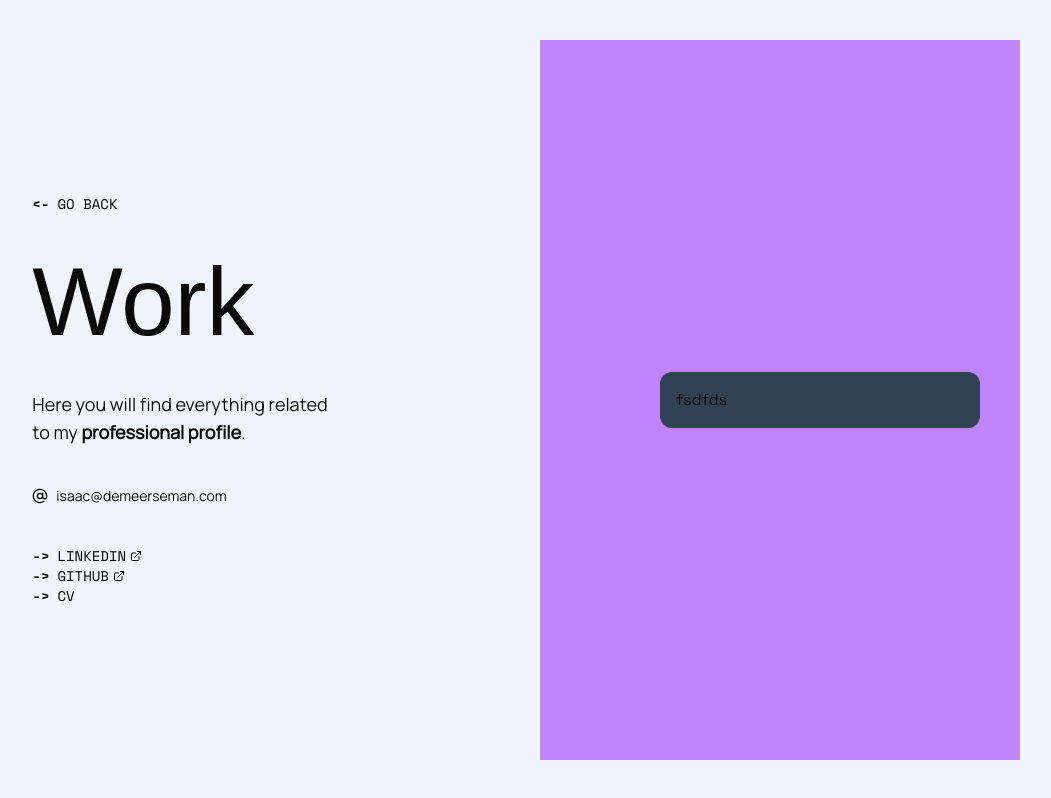
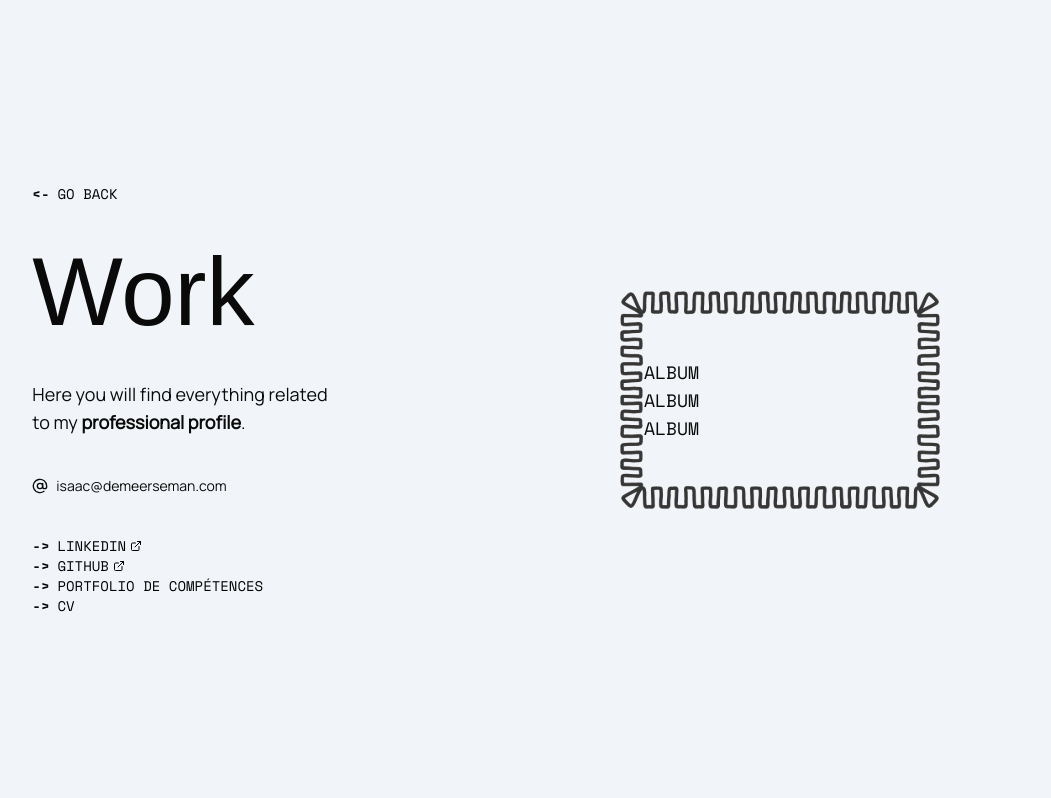
Before and after one commit to isaacdemeers/Isaac-Portfolio, a Next.js app: page /work in a window 1280 px wide. Shown: the whole page, without its empty margins (220-1271 px from the left). Built offline with nearby package versions, Linux system fonts and the light colour scheme; a web font is replaced by a local one.

Commit message:
Projects

```diff
--- /dev/null
+++ b/app/not-found.tsx
@@ -0,0 +1,48 @@
+"use client";
+
+import Link from "next/link";
+import { motion } from "framer-motion";
+
+export default function NotFound() {
+    return (
+        <motion.div
+            className="h-screen w-full flex items-center justify-center bg-slate-100"
+            initial={{ opacity: 0 }}
+            animate={{ opacity: 1 }}
+            transition={{ duration: 0.5 }}
+        >
+            <div className="text-center space-y-6">
+                <motion.h1
+                    className="text-6xl font-bold text-slate-900"
+                    initial={{ y: -20 }}
+                    animate={{ y: 0 }}
+                    transition={{ delay: 0.2 }}
+                >
+                    404
+                </motion.h1>
+
+                <motion.p
+                    className="text-xl text-slate-600"
+                    initial={{ y: -20 }}
+                    animate={{ y: 0 }}
+                    transition={{ delay: 0.3 }}
+                >
+                    Page not found
+                </motion.p>
+
+                <motion.div
+                    initial={{ y: -20 }}
+                    animate={{ y: 0 }}
+                    transition={{ delay: 0.4 }}
+                >
+                    <Link
+                        href="/"
+                        className="inline-block px-6 py-2 bg-slate-900 text-white rounded-lg hover:bg-slate-800 transition-colors"
+                    >
+                        Return Home
+                    </Link>
+                </motion.div>
+            </div>
+        </motion.div>
+    );
+}
--- /dev/null
+++ b/app/project/[id]/page.tsx
@@ -0,0 +1,35 @@
+import { notFound } from "next/navigation";
+import projects from "@/lib/work/portfolio/projects";
+import NavLink from "@/components/NavLink";
+import { fontCormorant } from "@/lib/font";
+
+// Générer les paramètres statiques pour chaque projet
+export async function generateStaticParams() {
+    return projects.map((project) => ({
+        id: project.id.toString(),
+    }));
+}
+
+// Fonction pour récupérer un projet par son ID
+function getProjectById(id: string) {
+    return projects.find((project) => project.id.toString() === id);
+}
+
+// Page du projet
+export default function ProjectPage({ params }: { params: { id: string } }) {
+    const project = getProjectById(params.id);
+
+    if (!project) {
+        notFound();
+    }
+
+    return (
+        <main className="min-h-screen w-screen flex items-start justify-start bg-slate-100 p-10">
+            <div className={`${fontCormorant.className} flex z-10 flex-col items-start justify-start gap-10`}>
+                <NavLink href="/work" active={true} type="back">Go back</NavLink>
+                <h1 className="text-8xl">{project.title}</h1>
+                <p>{project.description}</p>
+            </div>
+        </main>
+    );
+}
--- a/app/work/page.tsx
+++ b/app/work/page.tsx
@@ -2,10 +2,16 @@
 
 import NavLink from "@/components/NavLink";
 import { fontSpaceMono, fontManrope, fontCormorant } from "@/lib/font";
-import { AtSign, Check, Copy } from 'lucide-react';
+import { AtSign, Check, Copy, Clock } from 'lucide-react';
 import { useState } from 'react';
 import Image from "next/image";
+import { motion, stagger } from "framer-motion";
+import Link from "next/link";
+
 import xequal from "@/public/frame_work.svg";
+
+import projects from "@/lib/work/portfolio/projects";
+import { Separator } from "@/components/ui/separator";
 
 
 
@@ -50,13 +56,16 @@ export default function Work() {
                     <ul className={`${fontSpaceMono.className} flex flex-col items-start`}>
                         <NavLink href="https://www.linkedin.com/in/isaac-demeerseman-8701b6247/" active={true} type="Link">Linkedin</NavLink>
                         <NavLink href="https://github.com/isaacdemeers" active={true} type="Link">Github</NavLink>
+                        <NavLink href="/work/portfolio" active={true} type="arrow">Portfolio de compétences</NavLink>
                         <NavLink href="/work/cv" active={true} type="arrow">CV</NavLink>
+
+
                     </ul>
                 </div>
             </div>
 
-            <div className="flex z-10 flex-col group items-end justify-center h-full w-2/5  rounded-xl relative">
-                <div className="relative flex w-1/3 items-center justify-center group-hover:blur-md group-hover:opacity-50 group-hover:scale-90 group-hover:translate-x-7 transition-all duration-700">
+            <div className="flex z-10 flex-col group items-center justify-center h-full w-2/5  rounded-xl relative">
+                <div className="relative flex w-2/3 items-center justify-center group-hover:blur-md group-hover:opacity-0 group-hover:scale-90 group-hover:translate-x-7 transition-all duration-700">
                     <Image src={xequal} alt="X Equal" className="" />
 
                     <div className="absolute w-full h-fit flex items-start justify-center flex-col p-6">
@@ -69,8 +78,27 @@ export default function Work() {
                 </div>
 
                 <section className=" w-full h-full absolute transition-all duration-700">
-                    <ul className="bg-purple-400 h-full w-full flex items-center justify-end pr-10 ">
-                        <li className="p-4 bg-slate-700 rounded-xl w-80">fsdfds</li>
+                    <ul className="h-full w-full flex flex-col items-end justify-start p-4 pr-10 gap-4 overflow-scroll">
+                        {projects.map((item, index) => (
+
+                            <li key={index} className=" cursor-pointer origin-right rounded-xl w-64 h-fit bg-slate-100 border-2 border-slate-200  backdrop-blur-sm translate-x-5 opacity-0 blur-lg group-hover:translate-x-0 group-hover:scale-100 scale-75 group-hover:opacity-100 group-hover:blur-0 transition-all duration-500">
+                                <Link href={`/project/${item.id}`} className="flex items-start p-4  justify-center flex-col" >
+                                    <h3 className={` ${fontSpaceMono.className} font-black text-lg`}>{item.title}</h3>
+                                    <div className="flex items-center justify-start gap-2">
+                                        <h4 className="text-gray-600 flex items-center justify-start gap-1"><Clock size={12} /> {item.readTime}</h4>
+                                        <Separator orientation="vertical" className="h-3 w-[1px] bg-slate-300" />
+                                        <h4 className="text-gray-600 flex text-xs w-full "> {item.tags.join(', ')}</h4>
+                                    </div>
+
+
+                                    <figure className="w-full max-h-32 overflow-hidden rounded-md mt-2">
+                                        <Image src={item.image} width={200} height={200} alt="project image" className="w-full h-full object-cover" />
+
+                                    </figure>
+                                </Link>
+                            </li>
+
+                        ))}
                     </ul>
                 </section>
 
--- /dev/null
+++ b/app/work/portfolio/page.tsx
@@ -0,0 +1,8 @@
+
+export default function Portfolio() {
+    return (
+        <div>
+            <h1>Portfolio</h1>
+        </div>
+    )
+}
--- /dev/null
+++ b/app/work/project/[id]/page.tsx
@@ -0,0 +1,32 @@
+import { notFound } from "next/navigation";
+import projects from "@/lib/work/portfolio/projects";
+
+// Générer les paramètres statiques pour chaque projet
+export async function generateStaticParams() {
+    return projects.map((project) => ({
+        id: project.id.toString(),
+    }));
+}
+
+// Fonction pour récupérer un projet par son ID
+function getProjectById(id: string) {
+    return projects.find((project) => project.id.toString() === id);
+}
+
+// Page du projet
+export default function ProjectPage({ params }: { params: { id: string } }) {
+    const project = getProjectById(params.id);
+
+    if (!project) {
+        notFound();
+    }
+
+    return (
+        <main className="min-h-screen w-screen flex items-start justify-start bg-slate-100 p-10">
+            <div className="flex z-10 flex-col items-start justify-start gap-10">
+                <h1>{project.title}</h1>
+                {/* Ajoutez ici le contenu de votre page de projet */}
+            </div>
+        </main>
+    );
+}
--- /dev/null
+++ b/lib/work/portfolio/projects.tsx
@@ -0,0 +1,33 @@
+import cv from "@/public/cv.png";
+
+const projects = [
+    {
+        id: 1,
+        title: 'MMI Calendar',
+        description: 'A calendar for the MMI',
+        image: cv.src,
+        tags: ['NEXT', 'TS', 'SCSS'],
+        source: '',
+        readTime: '5min',
+    },
+    {
+        id: 2,
+        title: 'MMI Calendar',
+        description: 'A calendar for the MMI',
+        image: cv.src,
+        tags: ['NEXT', 'TS', 'SCSS'],
+        source: '',
+        readTime: '25min',
+    },
+    {
+        id: 3,
+        title: 'PlanIt',
+        description: 'A shared planning tool for the MMI',
+        image: cv.src,
+        tags: ['NEXT', 'TS', 'DOCKER', 'PHP'],
+        source: '',
+        readTime: '5min',
+    }
+]
+
+export default projects;
```
Also changed, not shown: tsconfig.json (+17 -4 lines).
